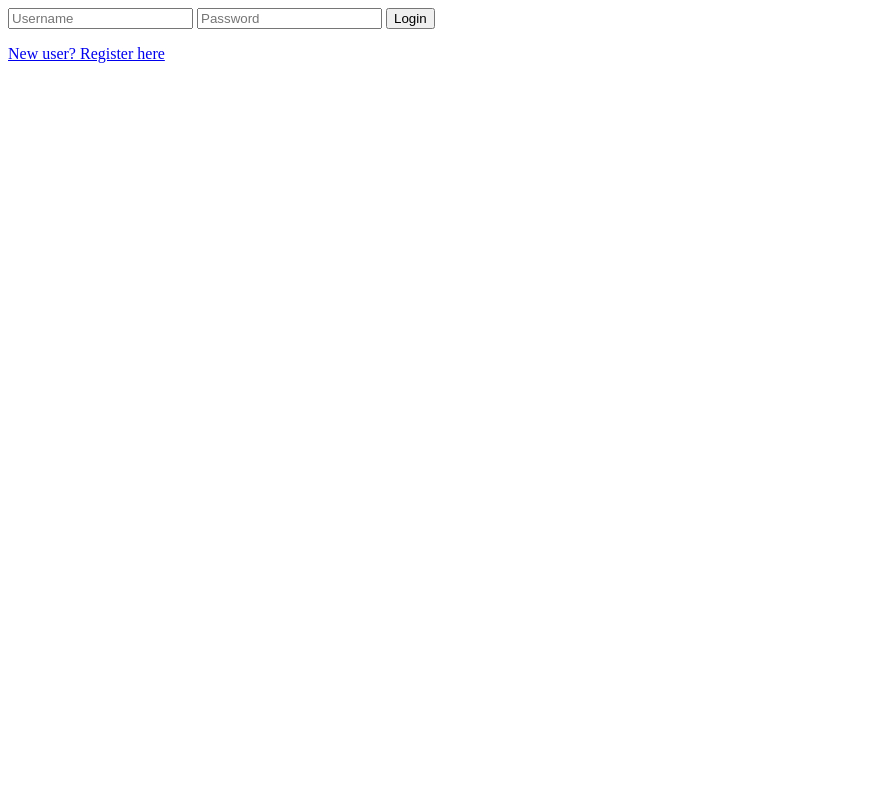
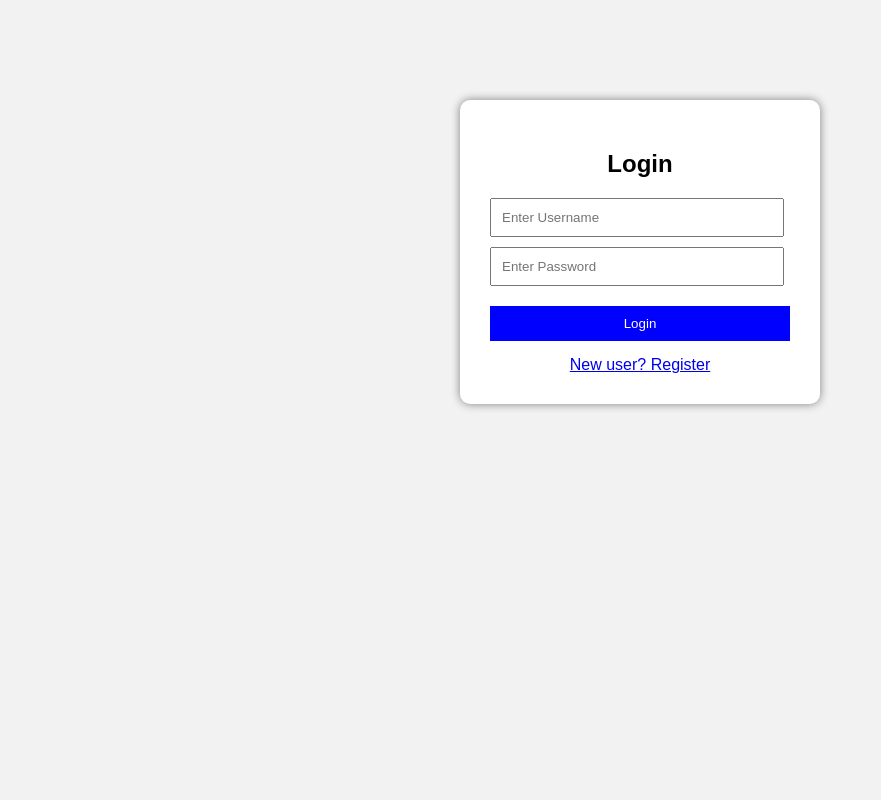
Before and after one commit to sireesha1922/expense-tracker, a Flask app: page /login in a window 1280 px wide. Shown: the whole page, without its empty margins (0-881 px from the left). Run offline with Flask 3, Linux system fonts and the light colour scheme.

Commit message:
Update login.html

```diff
--- a/templates/login.html
+++ b/templates/login.html
@@ -1,6 +1,65 @@
-<form method="POST">
-    <input type="text" name="username" placeholder="Username" required>
-    <input type="password" name="password" placeholder="Password" required>
-    <button type="submit">Login</button>
-</form>
-<a href="/register">New user? Register here</a>
+<!DOCTYPE html>
+<html>
+<head>
+    <title>Login</title>
+    <style>
+        body {
+            font-family: Arial;
+            background-color: #f2f2f2;
+            text-align: center;
+        }
+
+        .container {
+            background: white;
+            width: 300px;
+            margin: 100px auto;
+            padding: 30px;
+            border-radius: 10px;
+            box-shadow: 0px 0px 10px gray;
+        }
+
+        input {
+            width: 90%;
+            padding: 10px;
+            margin: 10px 0;
+            display: block;
+        }
+
+        button {
+            padding: 10px;
+            width: 100%;
+            background: blue;
+            color: white;
+            border: none;
+            margin-top: 10px;
+        }
+
+        a {
+            display: block;
+            margin-top: 15px;
+        }
+    </style>
+</head>
+
+<body>
+
+<div class="container">
+    <h2>Login</h2>
+
+    <form method="POST">
+        <!-- Username -->
+        <input type="text" name="username" placeholder="Enter Username" required>
+
+        <!-- Password -->
+        <input type="password" name="password" placeholder="Enter Password" required>
+
+        <!-- Button -->
+        <button type="submit">Login</button>
+    </form>
+
+    <!-- Register -->
+    <a href="/register">New user? Register</a>
+</div>
+
+</body>
+</html>
```
